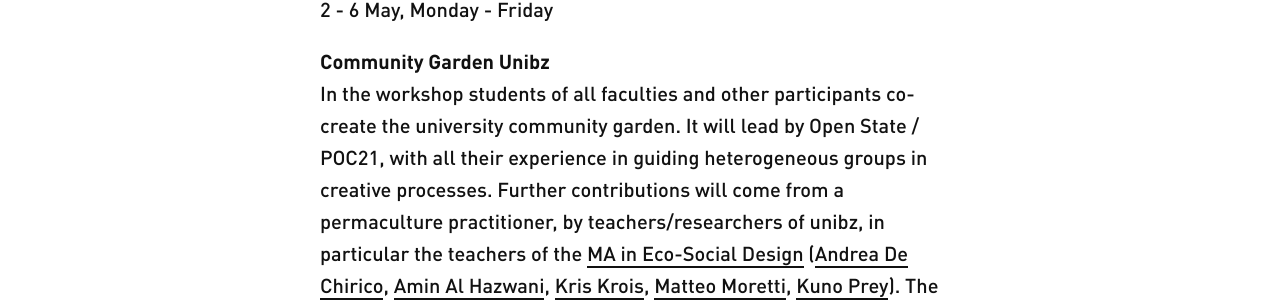
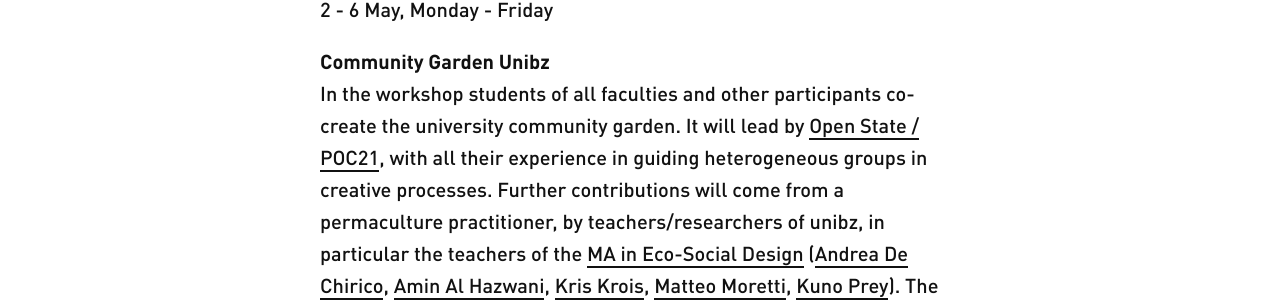
Before and after one commit to aminalhazwani/designdisaster2016.unibz.it, a Jekyll site: the page built from program/index.html, in a window 1280 px wide and 900 px high, scrolled down 739 px. Shown: the part 180-488 px from the top of the window. Built offline with Jekyll 4.4.1, drawn with Linux system fonts in a browser that asks for light colours; some of the changed lines change nothing that is shown.

Commit message:
[add] link

```diff
--- a/program/index.html
+++ b/program/index.html
@@ -35,7 +35,7 @@
        <h3 class="section-title" id="workshop">HANDS-ON WORKSHOP</h3>
         <p>2 - 6 May, Monday - Friday</p>
         <p><b>Community Garden Unibz</b><br>
-In the workshop students of all faculties and other participants co-create the university community garden. It will lead by Open State / POC21, with all their experience in guiding heterogeneous groups in creative processes. Further contributions will come from a permaculture practitioner, by teachers/researchers of unibz, in particular the teachers of the <a href="http://designdisaster.unibz.it/MA">MA in Eco-Social Design</a> (<a href="http://www.andreadechirico.com/">Andrea De Chirico</a>, <a href="http://aminalhazwani.com/">Amin Al Hazwani</a>, <a href="http://pro2.unibz.it/projects/blogs/bydesignorbydisaster/kris-krois/">Kris Krois</a>, <a href="http://portfolio.matteomoretti.com/">Matteo Moretti</a>, <a href="http://pro2.unibz.it/projects/blogs/bydesignorbydisaster/kuno-prey/">Kuno Prey</a>). The practical work will be accompanied by discussions of social and political aspects, with Christa Müller and Dagmar Diesner (Food Sovereignty Europe, Montagna viva).
+In the workshop students of all faculties and other participants co-create the university community garden. It will lead by <a href="{{ site.url }}/speakers/openstate/">Open State / POC21</a>, with all their experience in guiding heterogeneous groups in creative processes. Further contributions will come from a permaculture practitioner, by teachers/researchers of unibz, in particular the teachers of the <a href="http://designdisaster.unibz.it/MA">MA in Eco-Social Design</a> (<a href="http://www.andreadechirico.com/">Andrea De Chirico</a>, <a href="http://aminalhazwani.com/">Amin Al Hazwani</a>, <a href="http://pro2.unibz.it/projects/blogs/bydesignorbydisaster/kris-krois/">Kris Krois</a>, <a href="http://portfolio.matteomoretti.com/">Matteo Moretti</a>, <a href="http://pro2.unibz.it/projects/blogs/bydesignorbydisaster/kuno-prey/">Kuno Prey</a>). The practical work will be accompanied by discussions of social and political aspects, with Christa Müller and Dagmar Diesner (Food Sovereignty Europe, Montagna viva).
 The workshop is a joined initiative of the Sustainability Festival and of By Design and by Disaster.
 </p>
 
@@ -81,7 +81,7 @@
     <article>
       <p class="bold">18:00</p>
       <p><b><a href="{{ site.url }}/speakers/marguerite-kahrl/">Marguerite Kahrl</a></b>
-      <br><a href="http://conmoi-torino.tumblr.com/"> Con Moi</a></p>
+      <br>Con Moi</p>
     </article>
 
  <p class="bold">SATURDAY, 7 May</p>
@@ -93,7 +93,7 @@
     <article>
       <p class="bold">10:20</p>
       <p><b><a href="{{ site.url }}/speakers/diesner-deangelis/">Dagmar Diesner / Massimo De Angelis</a></b>
-      <br><a href="https://montagnaviva.wordpress.com/">Montagna Viva – Fare in comune</a></p>
+      <br>Montagna Viva – Fare in comune</p>
     </article>
 
     <article>
```
